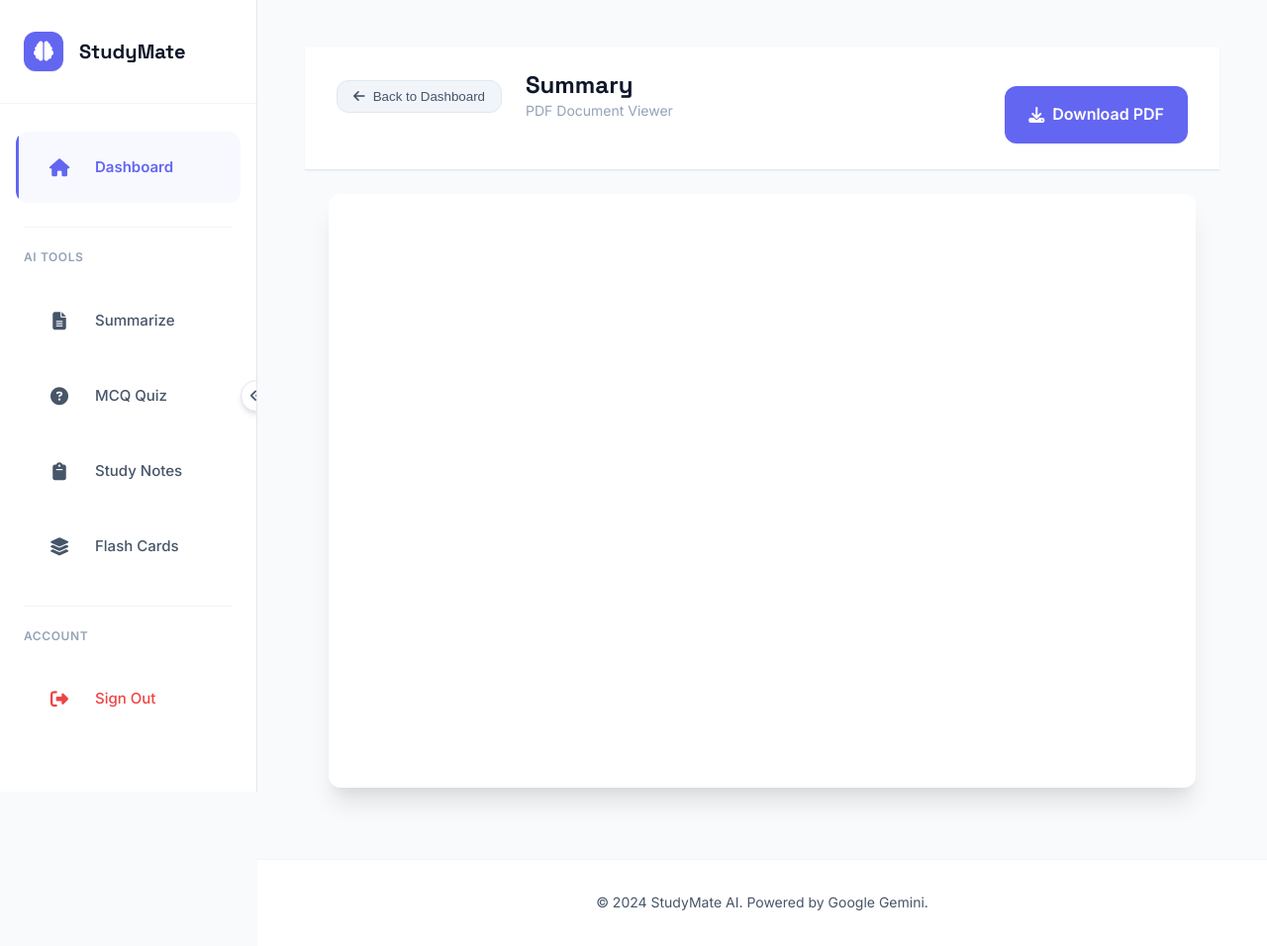
After one commit to real-ds/studymate-v3, a Flask app: page /view/1 in a window 1280 px wide. The commit adds this page. Shown: the whole page at 99% size. Run offline with Flask 3, Linux system fonts and the light colour scheme; a user stored in the database is signed in; data comes from the database, SQL or seed files in the repository; both versions use the stored data as it was after the commit; data that the repository does not hold is empty.

Commit message:
Added Some More Functionality, Refined UI, Successfully Parsed Markdown Text to Text and Download as PDF option is also added along with that

```diff
--- a/app.py
+++ b/app.py
@@ -6,7 +6,7 @@ import os
 load_dotenv()
 
 import sqlite3, io
-from flask import Flask, request, render_template, redirect, url_for, session, send_file, flash
+from flask import Flask, request, render_template, redirect, url_for, session, send_file, flash, Response
 from werkzeug.security import generate_password_hash, check_password_hash
 import boto3
 from google import genai
@@ -20,6 +20,15 @@ from pptx.enum.text import PP_ALIGN
 from pptx.dml.color import RGBColor
 import json
 import io
+
+# PDF Generation imports
+from reportlab.lib.pagesizes import letter, A4
+from reportlab.lib.styles import getSampleStyleSheet, ParagraphStyle
+from reportlab.lib.units import inch
+from reportlab.platypus import SimpleDocTemplate, Paragraph, Spacer, PageBreak
+from reportlab.lib.enums import TA_JUSTIFY, TA_LEFT, TA_CENTER
+from reportlab.pdfgen import canvas
+from reportlab.lib import colors
 
 
 
@@ -177,6 +186,149 @@ def generate_flashcards(text):
     resp = ai.models.generate_content(model=MODEL_ID, contents=prompt)
     return resp.text
 
+
+def create_pdf_document(content, title, doc_type="summary"):
+    """
+    Create a professionally formatted PDF document
+    doc_type: 'summary' or 'notes'
+    """
+    import re
+
+    buffer = io.BytesIO()
+    doc = SimpleDocTemplate(buffer, pagesize=letter,
+                            rightMargin=72, leftMargin=72,
+                            topMargin=72, bottomMargin=72)
+
+    # Container for the 'Flowable' objects
+    elements = []
+
+    # Define styles
+    styles = getSampleStyleSheet()
+
+    # Custom styles
+    title_style = ParagraphStyle(
+        'CustomTitle',
+        parent=styles['Heading1'],
+        fontSize=24,
+        textColor=colors.HexColor('#4f46e5'),
+        spaceAfter=30,
+        alignment=TA_CENTER,
+        fontName='Helvetica-Bold'
+    )
+
+    heading_style = ParagraphStyle(
+        'CustomHeading',
+        parent=styles['Heading2'],
+        fontSize=16,
+        textColor=colors.HexColor('#4f46e5'),
+        spaceAfter=12,
+        spaceBefore=12,
+        fontName='Helvetica-Bold'
+    )
+
+    subheading_style = ParagraphStyle(
+        'CustomSubHeading',
+        parent=styles['Heading3'],
+        fontSize=13,
+        textColor=colors.HexColor('#6366f1'),
+        spaceAfter=8,
+        spaceBefore=8,
+        fontName='Helvetica-Bold'
+    )
+
+    body_style = ParagraphStyle(
+        'CustomBody',
+        parent=styles['BodyText'],
+        fontSize=11,
+        textColor=colors.HexColor('#0f172a'),
+        spaceAfter=8,
+        alignment=TA_JUSTIFY,
+        leading=16
+    )
+
+    bullet_style = ParagraphStyle(
+        'CustomBullet',
+        parent=styles['BodyText'],
+        fontSize=11,
+        textColor=colors.HexColor('#0f172a'),
+        spaceAfter=6,
+        leftIndent=20,
+        bulletIndent=10,
+        leading=14
+    )
+
+    def clean_markdown(text):
+        """Remove markdown formatting and convert to plain text with reportlab formatting"""
+        # Escape XML special characters first
+        text = text.replace('&', '&amp;').replace('<', '&lt;').replace('>', '&gt;')
+
+        # Convert **bold** to <b>bold</b>
+        text = re.sub(r'\*\*(.+?)\*\*', r'<b>\1</b>', text)
+
+        # Convert *italic* to <i>italic</i>
+        text = re.sub(r'\*(.+?)\*', r'<i>\1</i>', text)
+
+        # Convert `code` to monospace
+        text = re.sub(r'`(.+?)`', r'<font name="Courier">\1</font>', text)
+
+        return text
+
+    # Add title
+    elements.append(Paragraph(title, title_style))
+    elements.append(Spacer(1, 0.3*inch))
+
+    # Process content line by line
+    lines = content.split('\n')
+
+    for line in lines:
+        line = line.strip()
+        if not line:
+            elements.append(Spacer(1, 0.1*inch))
+            continue
+
+        # Detect main headings (## or single #)
+        if line.startswith('###'):
+            text = line.replace('###', '').strip()
+            text = clean_markdown(text)
+            elements.append(Paragraph(text, subheading_style))
+        elif line.startswith('##'):
+            text = line.replace('##', '').strip()
+            text = clean_markdown(text)
+            elements.append(Paragraph(text, heading_style))
+        elif line.startswith('#'):
+            text = line.replace('#', '').strip()
+            text = clean_markdown(text)
+            elements.append(Paragraph(text, heading_style))
+        # Detect standalone bold headings at start of line (• **Text:** or **Text:**)
+        elif re.match(r'^[•\-\*]\s*\*\*[^*]+\*\*:?\s*$', line):
+            # This is a bullet point that's entirely bold - treat as subheading
+            text = re.sub(r'^[•\-\*]\s*\*\*([^*]+)\*\*:?\s*$', r'\1', line)
+            text = clean_markdown(text)
+            elements.append(Paragraph(f"• {text}", subheading_style))
+        # Detect all-caps lines (likely headings)
+        elif line.isupper() and len(line) > 3 and len(line) < 100 and not line.startswith(('•', '-', '*')):
+            text = clean_markdown(line)
+            elements.append(Paragraph(text, subheading_style))
+        # Detect bullet points
+        elif line.startswith('- ') or line.startswith('• ') or line.startswith('* '):
+            text = line[2:].strip()
+            text = clean_markdown(text)
+            elements.append(Paragraph(f"• {text}", bullet_style))
+        # Detect numbered lists
+        elif len(line) > 2 and line[0].isdigit() and line[1] in ['.', ')']:
+            text = clean_markdown(line)
+            elements.append(Paragraph(text, bullet_style))
+        # Regular paragraph
+        else:
+            text = clean_markdown(line)
+            elements.append(Paragraph(text, body_style))
+
+    # Build PDF
+    doc.build(elements)
+    buffer.seek(0)
+    return buffer
+
+
 @app.route("/upload", methods=["POST"])
 def upload():
     if "user_id" not in session:
@@ -235,14 +387,26 @@ def upload():
         flash(f"AI generation failed: {str(e)}")
         return redirect(url_for("dashboard"))
 
-    # Save output to S3
-    out_key = f"outputs/{session['user_id']}/{title}-{f.filename}.txt"
-    s3.put_object(
-        Bucket=S3_BUCKET,
-        Key=out_key,
-        Body=result.encode("utf-8"),
-        ContentType="text/plain",
-    )
+    # Save output to S3 - PDF for summarize/notes, TXT for others
+    if kind in ["summarize", "notes"]:
+        # Generate PDF
+        pdf_buffer = create_pdf_document(result, title, kind)
+        out_key = f"outputs/{session['user_id']}/{title}-{f.filename}.pdf"
+        s3.put_object(
+            Bucket=S3_BUCKET,
+            Key=out_key,
+            Body=pdf_buffer.getvalue(),
+            ContentType="application/pdf",
+        )
+    else:
+        # Save as TXT for MCQ and Flashcards
+        out_key = f"outputs/{session['user_id']}/{title}-{f.filename}.txt"
+        s3.put_object(
+            Bucket=S3_BUCKET,
+            Key=out_key,
+            Body=result.encode("utf-8"),
+            ContentType="text/plain",
+        )
 
     # Record job
     db = get_db()
@@ -261,18 +425,85 @@ def download(job_id):
         return redirect(url_for("signin"))
     db = get_db()
     row = db.execute(
-        "SELECT s3_output_key FROM jobs WHERE id=? AND user_id=?",
+        "SELECT s3_output_key,kind FROM jobs WHERE id=? AND user_id=?",
         (job_id, session["user_id"]),
     ).fetchone()
     if not row:
         return "Not found", 404
+
     key = row[0]
+    kind = row[1]
     obj = s3.get_object(Bucket=S3_BUCKET, Key=key)
+
+    # Determine mimetype based on file extension
+    if key.endswith('.pdf'):
+        mimetype = 'application/pdf'
+    else:
+        mimetype = 'text/plain'
+
     return send_file(
         io.BytesIO(obj["Body"].read()),
         as_attachment=True,
         download_name=os.path.basename(key),
-        mimetype="text/plain",
+        mimetype=mimetype,
+    )
+
+
+@app.route("/view/<int:job_id>")
+def view_pdf(job_id):
+    """View PDF in browser for summarize and notes"""
+    if "user_id" not in session:
+        return redirect(url_for("signin"))
+
+    db = get_db()
+    row = db.execute(
+        "SELECT s3_output_key,kind,title FROM jobs WHERE id=? AND user_id=?",
+        (job_id, session["user_id"]),
+    ).fetchone()
+
+    if not row:
+        return "Not found", 404
+
+    key = row[0]
+    kind = row[1]
+    title = row[2]
+
+    # Only allow viewing for PDF files (summarize and notes)
+    if kind not in ['summarize', 'notes']:
+        return "This content type cannot be viewed in browser", 400
+
+    # Get PDF from S3
+    obj = s3.get_object(Bucket=S3_BUCKET, Key=key)
+    pdf_data = obj["Body"].read()
+
+    return render_template("pdf_viewer.html",
+                         job_id=job_id,
+                         title=title,
+                         pdf_data=pdf_data)
+
+
+@app.route("/view/<int:job_id>/pdf")
+def serve_pdf(job_id):
+    """Serve the actual PDF file for embedding"""
+    if "user_id" not in session:
+        return redirect(url_for("signin"))
+
+    db = get_db()
+    row = db.execute(
+        "SELECT s3_output_key FROM jobs WHERE id=? AND user_id=?",
+        (job_id, session["user_id"]),
+    ).fetchone()
+
+    if not row:
+        return "Not found", 404
+
+    key = row[0]
+    obj = s3.get_object(Bucket=S3_BUCKET, Key=key)
+
+    return Response(
+        obj["Body"].read(),
+        mimetype='application/pdf',
+        headers={'Content-Disposition': 'inline'}
     )
 
 
--- a/static/style.css
+++ b/static/style.css
@@ -385,6 +385,15 @@ h1, h2, h3, h4, h5, h6 {
     margin-left: var(--sidebar-collapsed-width);
 }
 
+/* Ensure no sidebar interference on unauthenticated pages */
+body.no-sidebar .sidebar {
+    display: none;
+}
+
+body.no-sidebar .main-wrapper {
+    margin-left: 0 !important;
+}
+
 /* Top Navbar (for non-authenticated pages) */
 .top-navbar {
     background: var(--white);
@@ -967,6 +976,26 @@ h1, h2, h3, h4, h5, h6 {
     box-shadow: var(--shadow-md);
 }
 
+.btn-view {
+    display: inline-flex;
+    align-items: center;
+    gap: var(--spacing-sm);
+    padding: var(--spacing-sm) var(--spacing-lg);
+    background: var(--info-color);
+    color: var(--white);
+    text-decoration: none;
+    border-radius: var(--radius-lg);
+    font-weight: var(--font-medium);
+    font-size: 0.9375rem;
+    transition: all var(--transition-fast);
+}
+
+.btn-view:hover {
+    background: #2563eb;
+    transform: translateY(-1px);
+    box-shadow: var(--shadow-md);
+}
+
 .btn-download {
     display: inline-flex;
     align-items: center;
--- a/templates/base.html
+++ b/templates/base.html
@@ -10,7 +10,7 @@
     <link rel="stylesheet" href="https://cdnjs.cloudflare.com/ajax/libs/font-awesome/6.4.0/css/all.min.css">
     <link rel="stylesheet" href="{{ url_for('static', filename='style.css') }}">
 </head>
-<body>
+<body class="{% if not session.user_id %}no-sidebar{% endif %}">
     {% if session.user_id %}
     <!-- Sidebar Navigation -->
     <aside class="sidebar" id="sidebar">
--- a/templates/dashboard.html
+++ b/templates/dashboard.html
@@ -141,6 +141,11 @@
                                 <i class="fas fa-play"></i>
                                 <span>Practice</span>
                             </a>
+                            {% elif item.kind in ['summarize', 'notes'] %}
+                            <a href="{{ url_for('view_pdf', job_id=item.id) }}" class="btn-view">
+                                <i class="fas fa-eye"></i>
+                                <span>View</span>
+                            </a>
                             {% endif %}
                             <a href="{{ url_for('download', job_id=item.id) }}" class="btn-download">
                                 <i class="fas fa-download"></i>
--- /dev/null
+++ b/templates/pdf_viewer.html
@@ -0,0 +1,162 @@
+{% extends "base.html" %}
+{% block content %}
+<div class="pdf-viewer-container">
+    <!-- Header -->
+    <div class="pdf-viewer-header">
+        <div class="header-content">
+            <button onclick="window.history.back()" class="btn-back">
+                <i class="fas fa-arrow-left"></i>
+                <span>Back to Dashboard</span>
+            </button>
+            <div class="header-info">
+                <h1>{{ title }}</h1>
+                <p class="subtitle">PDF Document Viewer</p>
+            </div>
+        </div>
+        <div class="header-actions">
+            <a href="{{ url_for('download', job_id=job_id) }}" class="btn-action btn-primary">
+                <i class="fas fa-download"></i>
+                <span>Download PDF</span>
+            </a>
+        </div>
+    </div>
+
+    <!-- PDF Viewer -->
+    <div class="pdf-viewer-wrapper">
+        <iframe
+            src="{{ url_for('serve_pdf', job_id=job_id) }}"
+            class="pdf-iframe"
+            frameborder="0"
+            title="PDF Viewer"
+        ></iframe>
+    </div>
+</div>
+
+<style>
+.pdf-viewer-container {
+    padding: 0;
+    min-height: calc(100vh - 80px);
+    display: flex;
+    flex-direction: column;
+}
+
+.pdf-viewer-header {
+    background: var(--white);
+    border-bottom: 1px solid var(--border-color);
+    padding: var(--spacing-lg) var(--spacing-xl);
+    display: flex;
+    justify-content: space-between;
+    align-items: center;
+    position: sticky;
+    top: 0;
+    z-index: 100;
+    box-shadow: var(--shadow-sm);
+}
+
+.header-content {
+    display: flex;
+    align-items: center;
+    gap: var(--spacing-lg);
+}
+
+.btn-back {
+    display: flex;
+    align-items: center;
+    gap: var(--spacing-sm);
+    padding: var(--spacing-sm) var(--spacing-md);
+    background: var(--bg-tertiary);
+    border: 1px solid var(--border-color);
+    border-radius: var(--radius-lg);
+    color: var(--text-secondary);
+    font-weight: var(--font-medium);
+    cursor: pointer;
+    transition: all var(--transition-fast);
+}
+
+.btn-back:hover {
+    background: var(--primary-color);
+    color: var(--white);
+    border-color: var(--primary-color);
+    transform: translateX(-2px);
+}
+
+.header-info h1 {
+    font-size: 1.5rem;
+    color: var(--text-primary);
+    margin: 0;
+}
+
+.header-info .subtitle {
+    font-size: 0.875rem;
+    color: var(--text-tertiary);
+    margin: 0;
+}
+
+.header-actions {
+    display: flex;
+    gap: var(--spacing-md);
+}
+
+.btn-action {
+    display: flex;
+    align-items: center;
+    gap: var(--spacing-sm);
+    padding: var(--spacing-md) var(--spacing-lg);
+    border-radius: var(--radius-lg);
+    font-weight: var(--font-semibold);
+    text-decoration: none;
+    transition: all var(--transition-fast);
+    border: none;
+    cursor: pointer;
+}
+
+.btn-primary {
+    background: var(--primary-color);
+    color: var(--white);
+}
+
+.btn-primary:hover {
+    background: var(--primary-dark);
+    transform: translateY(-2px);
+    box-shadow: var(--shadow-lg);
+}
+
+.pdf-viewer-wrapper {
+    flex: 1;
+    background: var(--bg-secondary);
+    padding: var(--spacing-lg);
+    display: flex;
+    justify-content: center;
+    align-items: center;
+}
+
+.pdf-iframe {
+    width: 100%;
+    height: calc(100vh - 200px);
+    background: var(--white);
+    border-radius: var(--radius-lg);
+    box-shadow: var(--shadow-xl);
+}
+
+@media (max-width: 768px) {
+    .pdf-viewer-header {
+        flex-direction: column;
+        gap: var(--spacing-md);
+        align-items: flex-start;
+    }
+
+    .header-actions {
+        width: 100%;
+    }
+
+    .btn-action {
+        flex: 1;
+        justify-content: center;
+    }
+
+    .pdf-iframe {
+        height: calc(100vh - 250px);
+    }
+}
+</style>
+{% endblock %}
```
Also changed, not shown: studymate.db.
